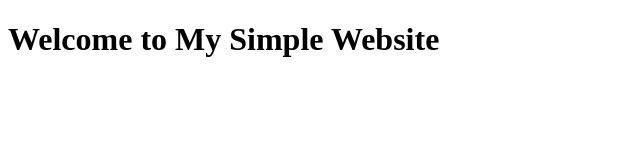
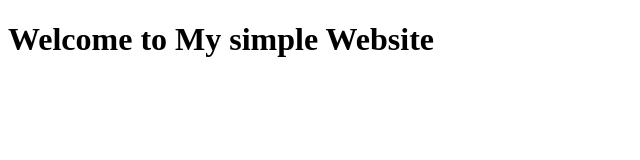
Before and after one commit to SIRISHA-V26/demo7, a plain HTML site: page docs/index.html in a window 1280 px wide. Shown: the full height of the page, 0-640 px from the left. Drawn offline with Linux system fonts and the light colour scheme.

Commit message:
3rd commit

```diff
--- a/docs/index.html
+++ b/docs/index.html
@@ -4,7 +4,7 @@
     <title>My simple Website</title>
 </head>
 <body>
-<h1>Welcome to My Simple Website</h1>
+<h1>Welcome to My simple Website</h1>
 </body>
 
 </html>
```
Also changed, not shown: src/main/resources/index.html (+1 -1 lines).
